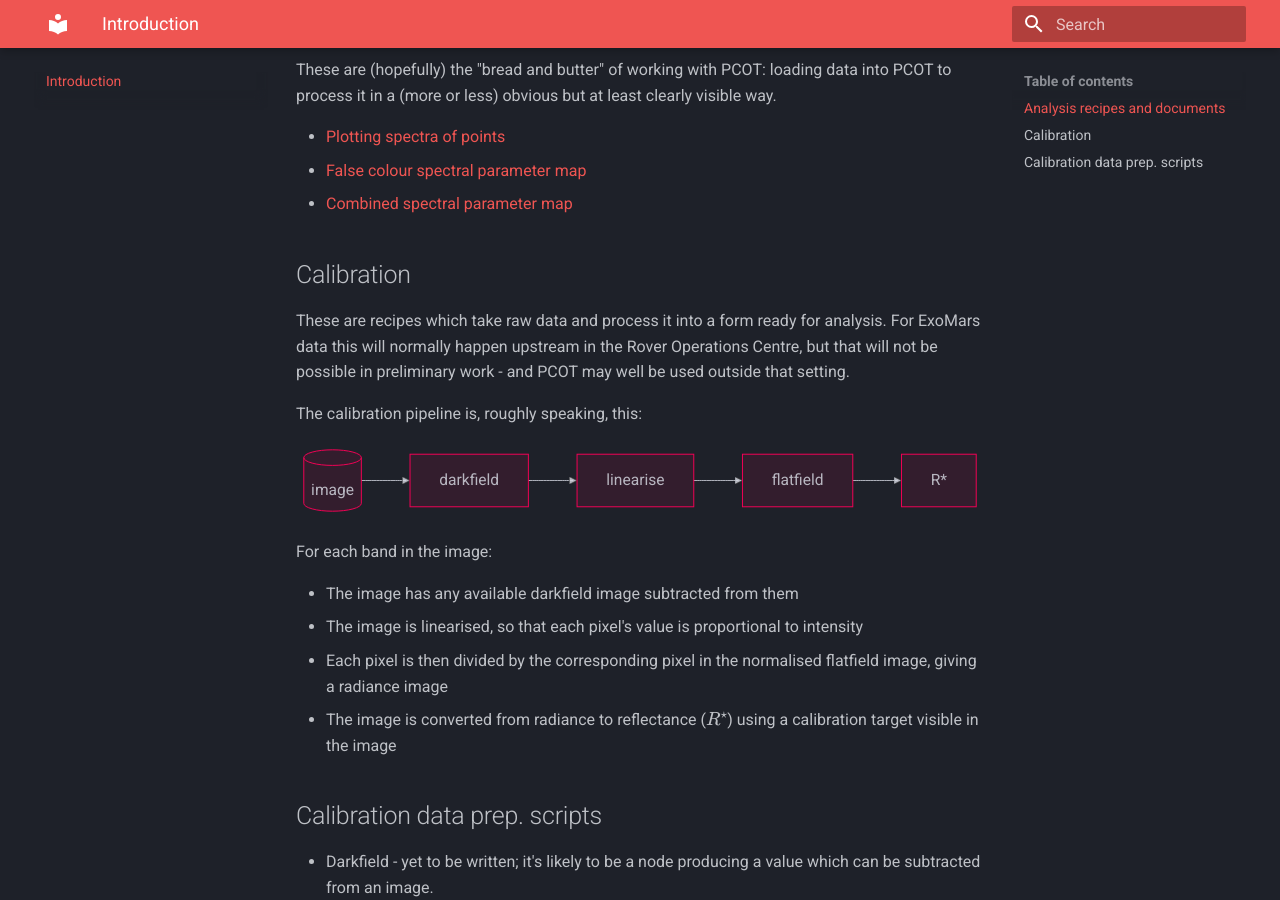
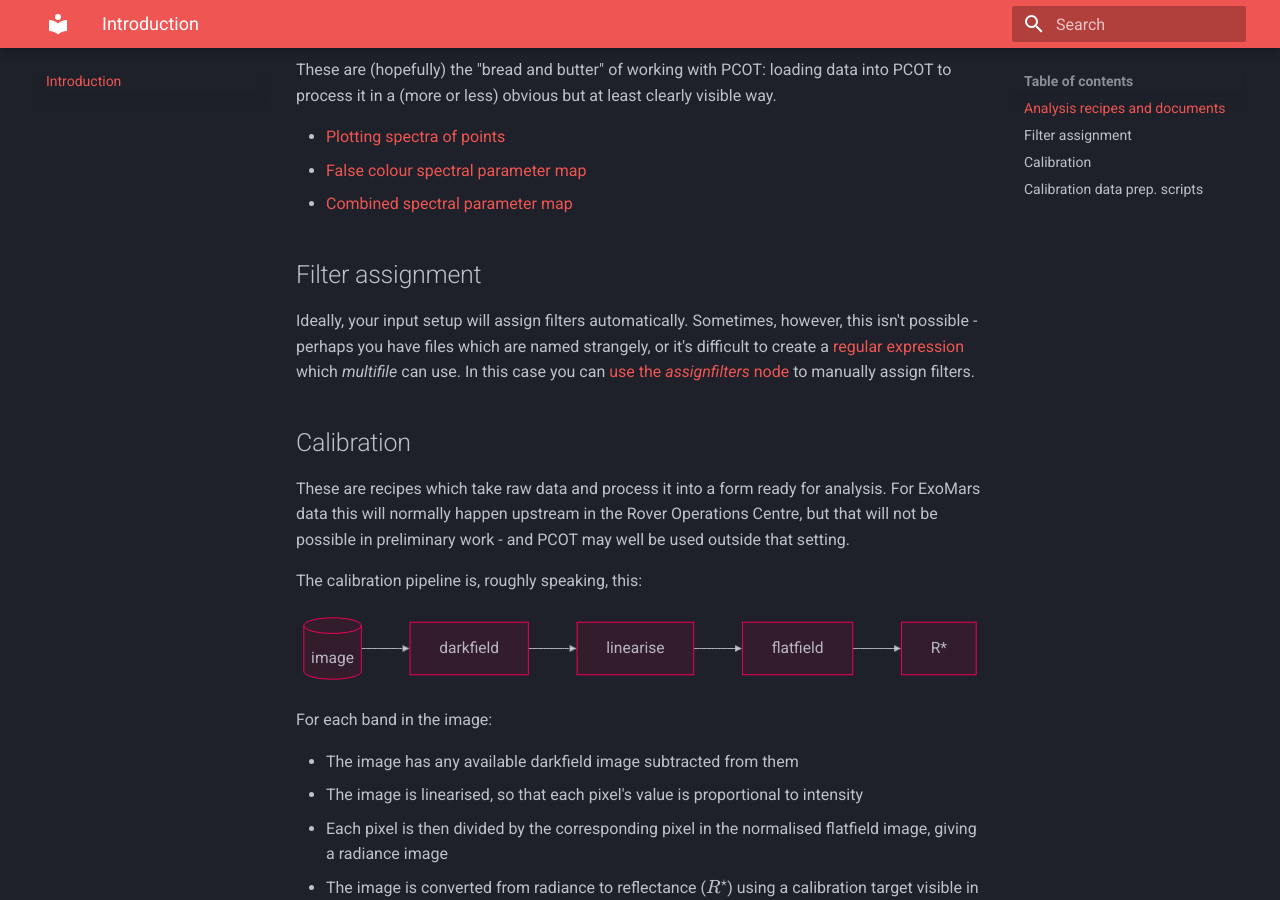
Before and after one commit to AU-ExoMars/PCOT-Cookbook, an MkDocs documentation site: the page built from docs/index.md, in a window 1280 px wide and 900 px high, scrolled down 524 px. Built offline with MkDocs 1.6.1 and Material for MkDocs 9.7.7, drawn with Linux system fonts in a browser that asks for light colours; formulas are drawn with MathJax 3.

Commit message:
Assigning filters manually, and a small change to the runner script for testing.

```diff
--- a/docs/index.md
+++ b/docs/index.md
@@ -24,6 +24,15 @@
 * [Plotting spectra of points](recipes/spectrum.md)
 * [False colour spectral parameter map](recipes/parametermap.md)
 * [Combined spectral parameter map](recipes/combined.md)
+
+## Filter assignment
+
+Ideally, your input setup will assign filters automatically. Sometimes,
+however, this isn't possible - perhaps you have files which are
+named strangely, or it's difficult to create a
+[regular expression](https://au-exomars.github.io/PCOT/userguide/multifile/#which-image-is-which-filter-setting-a-file-pattern)
+which *multifile* can use. In this case you can
+[use the *assignfilters* node](recipes/assignfilters.md) to manually assign filters.
 
 ## Calibration
 
```
Also changed, not shown: docs/recipes/assignfilters.md (added, +21 -0 lines), docs/recipes/screenshots/assignfilters-graph.png (added), docs/recipes/screenshots/assignfilters-node.png (added), 1 other file.
